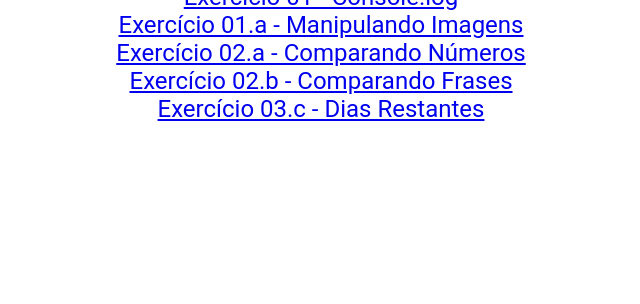
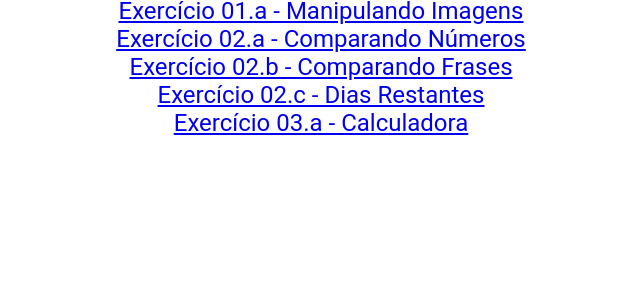
Before and after one commit to YanVictorSN/JavaScript, a plain HTML site: page index.html in a window 1280 px wide. Shown: the part 496-800 px from the top of the page, without its empty margins (319-959 px from the left). Drawn offline with Linux system fonts and the light colour scheme.

Commit message:
fix:add new link

```diff
--- a/index.html
+++ b/index.html
@@ -17,8 +17,9 @@
         <a href="JavaScript - 01/index.html">Exercício 01 - Console.log</a>
         <a href="JavaScript - 01.a/index.html">Exercício 01.a - Manipulando Imagens</a>
         <a href="JavaScript - 02.a/index.html" target="_blank" >Exercício 02.a - Comparando Números</a>
-        <a href="JavaScript - 02.b/" target="_blank" >Exercício 02.b - Comparando Frases</a>
-        <a href="JavaScript - 02.c/" target="_blank" >Exercício 03.c - Dias Restantes</a>
+        <a href="JavaScript - 02.b/index.html" target="_blank" >Exercício 02.b - Comparando Frases</a>
+        <a href="JavaScript - 02.c/index.html" target="_blank" >Exercício 02.c - Dias Restantes</a>
+        <a href="JavaScript - 03.a/index.html" target="_blank" >Exercício 03.a - Calculadora</a>
     </section>
 </body>
 </html>
```
